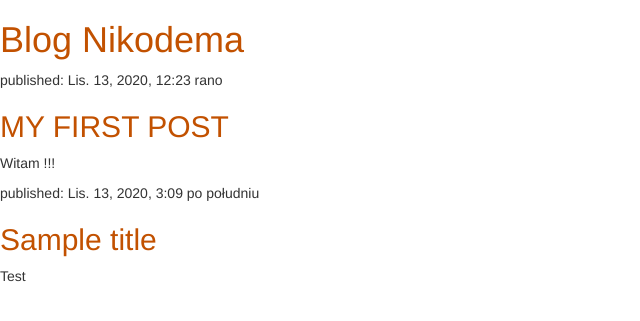
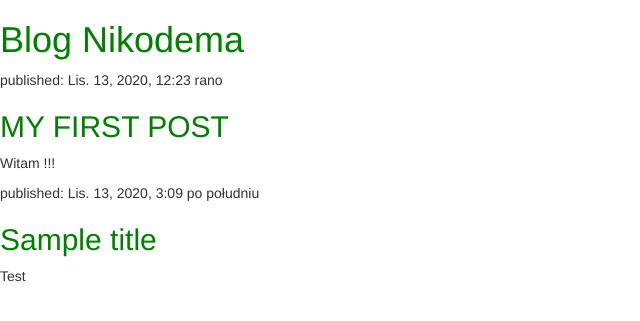
Before and after one commit to nikiszafa/blog-nikodem, a Django app: page / in a window 1280 px wide. Shown: the top 321 px of the page, without its empty margins (0-640 px from the left). Run offline with Django 3.2, Linux system fonts and the light colour scheme; data comes from the database, SQL or seed files in the repository; some libraries are stand-ins or nearby versions.

Commit message:
static files settings mod

```diff
--- a/blog/static/css/blog.css
+++ b/blog/static/css/blog.css
@@ -1,3 +1,3 @@
 h1 a, h2 a {
-    color: #c25100;
+    color: green;
 }
--- a/blog/templates/blog/post_list.html
+++ b/blog/templates/blog/post_list.html
@@ -4,7 +4,7 @@
 <head>
     <link rel="stylesheet" href="//maxcdn.bootstrapcdn.com/bootstrap/3.2.0/css/bootstrap.min.css">
     <link rel="stylesheet" href="//maxcdn.bootstrapcdn.com/bootstrap/3.2.0/css/bootstrap-theme.min.css">
-    <link rel="stylesheet" href="{% static 'css/blog.css' %}">
+    <link rel="stylesheet" href="{% static '/css/blog.css' %}">
     <title>Blog Nikodema essa</title>
 </head>
 
--- a/static/css/blog.css
+++ b/static/css/blog.css
@@ -1,4 +1,4 @@
 h1 a, h2 a {
-    color: green;
+    color: red;
     font-family: 'Lobster';
 }
```
